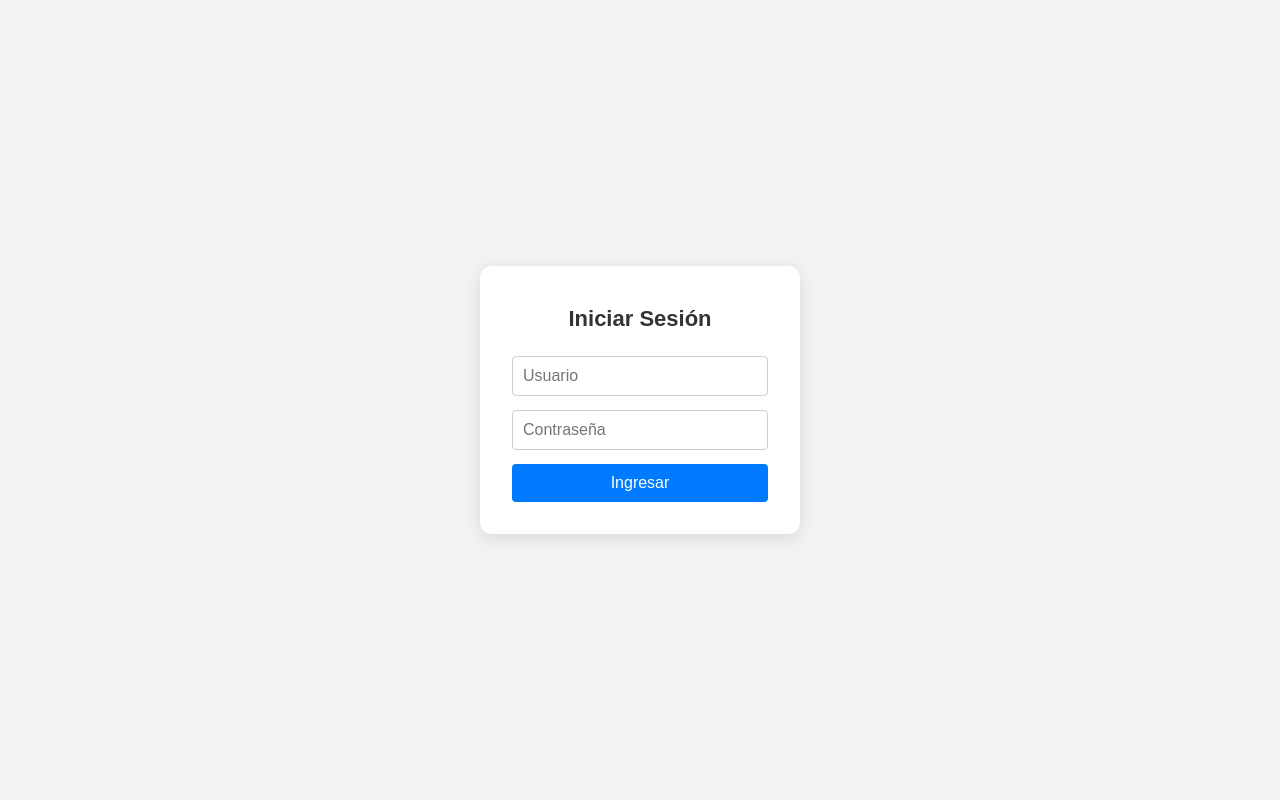
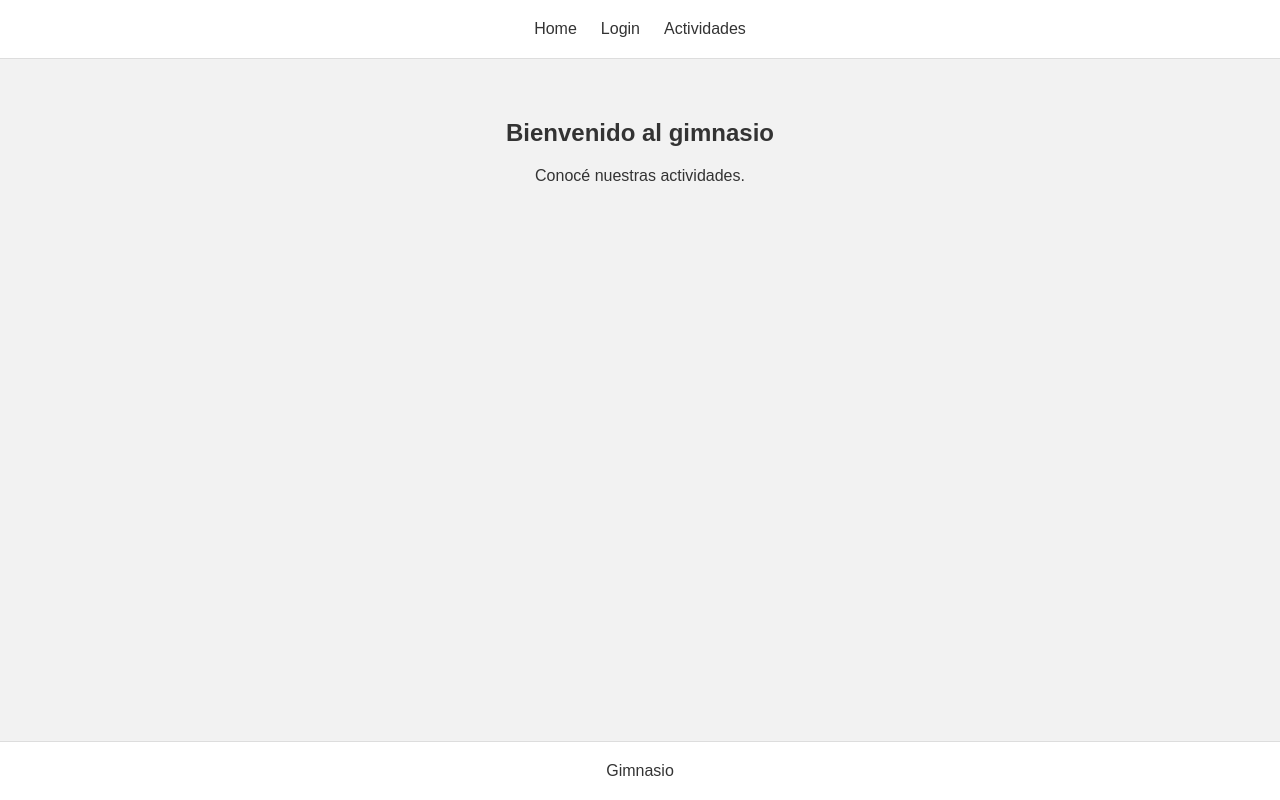
Before and after one commit to UCC-TallerDesarrolloWeb/ejercicios2026-2508165-justosolana, a React (Vite) app in the folder 6-React/gimnasio/: page / in a window 1280 px wide. Built offline with nearby package versions, Linux system fonts and the light colour scheme.

Commit message:
feat: agrega layout con Outlet y navegación

```diff
--- a/6-React/gimnasio/src/Actividades.jsx
+++ b/6-React/gimnasio/src/Actividades.jsx
@@ -21,9 +21,9 @@ const activities = [
 
 const diasSemana = ['Domingo', 'Lunes', 'Martes', 'Miércoles', 'Jueves', 'Viernes', 'Sábado']
 
-function Actividades() {
+function Actividades({ isLoggedIn }) {
   return (
-    <main className="actividades">
+    <section className="actividades">
       <h1>Actividades</h1>
       <div className="actividades-lista">
         {activities.map((actividad) => (
@@ -38,10 +38,15 @@ function Actividades() {
                 </li>
               ))}
             </ul>
+            {isLoggedIn && (
+              <button type="button" onClick={() => console.log(`Inscripción: ${actividad.nombre}`)}>
+                Inscribir
+              </button>
+            )}
           </article>
         ))}
       </div>
-    </main>
+    </section>
   )
 }
 
--- a/6-React/gimnasio/src/App.jsx
+++ b/6-React/gimnasio/src/App.jsx
@@ -1,14 +1,22 @@
+import { useState } from 'react'
 import { BrowserRouter, Routes, Route } from 'react-router-dom'
 import Login from './Login.jsx'
 import Actividades from './Actividades.jsx'
+import Home from './Home.jsx'
+import Layout from './Layout.jsx'
 
 function App() {
+  const [isLoggedIn, setIsLoggedIn] = useState(false)
+
   return (
     <BrowserRouter>
       <Routes>
-        <Route path="/" element={<Login />} />
-        <Route path="/login" element={<Login />} />
-        <Route path="/actividades" element={<Actividades />} />
+        <Route element={<Layout isLoggedIn={isLoggedIn} onLogout={() => setIsLoggedIn(false)} />}>
+          <Route path="/" element={<Home />} />
+          <Route path="/home" element={<Home />} />
+          <Route path="/login" element={<Login onLogin={() => setIsLoggedIn(true)} />} />
+          <Route path="/actividades" element={<Actividades isLoggedIn={isLoggedIn} />} />
+        </Route>
       </Routes>
     </BrowserRouter>
   )
--- /dev/null
+++ b/6-React/gimnasio/src/Footer.jsx
@@ -0,0 +1,5 @@
+function Footer() {
+  return <footer className="footer">Gimnasio</footer>
+}
+
+export default Footer
--- /dev/null
+++ b/6-React/gimnasio/src/Header.jsx
@@ -0,0 +1,16 @@
+import { NavLink } from 'react-router-dom'
+
+function Header({ isLoggedIn, onLogout }) {
+  return (
+    <header className="header">
+      <nav aria-label="Navegación principal">
+        <NavLink to="/home">Home</NavLink>
+        <NavLink to="/login">Login</NavLink>
+        <NavLink to="/actividades">Actividades</NavLink>
+        {isLoggedIn && <button type="button" onClick={onLogout}>Logout</button>}
+      </nav>
+    </header>
+  )
+}
+
+export default Header
--- /dev/null
+++ b/6-React/gimnasio/src/Home.jsx
@@ -0,0 +1,10 @@
+function Home() {
+  return (
+    <section className="home">
+      <h1>Bienvenido al gimnasio</h1>
+      <p>Conocé nuestras actividades.</p>
+    </section>
+  )
+}
+
+export default Home
--- /dev/null
+++ b/6-React/gimnasio/src/Layout.jsx
@@ -0,0 +1,18 @@
+import { Outlet } from 'react-router-dom'
+import Header from './Header.jsx'
+import Footer from './Footer.jsx'
+import './styles/Layout.scss'
+
+function Layout({ isLoggedIn, onLogout }) {
+  return (
+    <div className="layout">
+      <Header isLoggedIn={isLoggedIn} onLogout={onLogout} />
+      <main className="layout-main">
+        <Outlet />
+      </main>
+      <Footer />
+    </div>
+  )
+}
+
+export default Layout
--- a/6-React/gimnasio/src/Login.jsx
+++ b/6-React/gimnasio/src/Login.jsx
@@ -2,7 +2,7 @@ import { useState } from 'react'
 import { useNavigate } from 'react-router-dom'
 import './styles/Login.scss'
 
-function Login() {
+function Login({ onLogin }) {
   const navigate = useNavigate()
   const [username, setUsername] = useState('')
   const [password, setPassword] = useState('')
@@ -11,6 +11,7 @@ function Login() {
     event.preventDefault()
     if (username === 'admin' && password === 'admin') {
       console.log('Login OK')
+      onLogin()
       navigate('/actividades')
     } else {
       console.log('Login Incorrecto')
@@ -18,7 +19,7 @@ function Login() {
   }
 
   return (
-    <main className="login-container">
+    <section className="login-container">
       <form className="login-form" onSubmit={handleLogin}>
         <h1>Iniciar Sesión</h1>
         <input
@@ -41,7 +42,7 @@ function Login() {
         />
         <button type="submit">Ingresar</button>
       </form>
-    </main>
+    </section>
   )
 }
 
--- /dev/null
+++ b/6-React/gimnasio/src/styles/Layout.scss
@@ -0,0 +1,55 @@
+.layout {
+  display: flex;
+  flex-direction: column;
+  min-height: 100vh;
+}
+
+.layout-main {
+  flex: 1;
+}
+
+.header {
+  padding: 20px 24px;
+  background-color: white;
+  border-bottom: 1px solid #ddd;
+
+  nav {
+    display: flex;
+    align-items: center;
+    justify-content: center;
+    flex-wrap: wrap;
+    gap: 24px;
+  }
+
+  a {
+    color: #333;
+    text-decoration: none;
+
+    &.active {
+      color: #007bff;
+      font-weight: bold;
+    }
+  }
+}
+
+.header button,
+.actividad button {
+  padding: 8px 16px;
+  border: 0;
+  border-radius: 4px;
+  background-color: #007bff;
+  color: white;
+  cursor: pointer;
+}
+
+.home {
+  padding: 40px 24px;
+  text-align: center;
+}
+
+.footer {
+  padding: 20px;
+  background-color: white;
+  border-top: 1px solid #ddd;
+  text-align: center;
+}
--- a/6-React/gimnasio/src/styles/Login.scss
+++ b/6-React/gimnasio/src/styles/Login.scss
@@ -2,7 +2,7 @@
   display: flex;
   justify-content: center;
   align-items: center;
-  min-height: 100vh;
+  min-height: 65vh;
   padding: 24px;
 }
 
```
Also changed, not shown: 1 other file (tests, documents, lock files or other folders).
